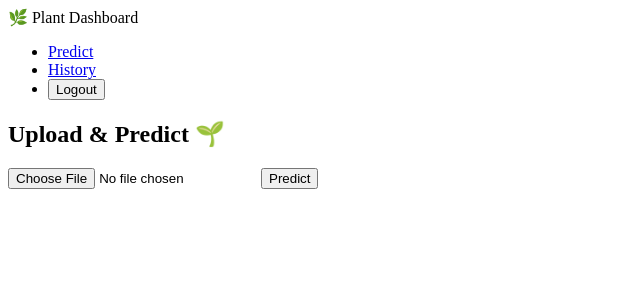
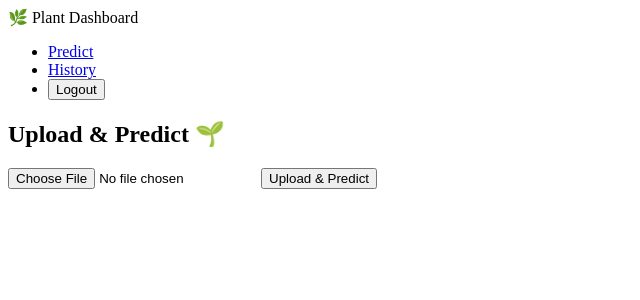
Before and after one commit to dheerajtingilikar-hash/multi-crop-frontend, a React (Create React App) app: page /dashboard in a window 1280 px wide. Shown: the top 300 px of the page, without its empty margins (0-640 px from the left). Built offline with nearby package versions, Linux system fonts and the light colour scheme; sample sign-in values are in the browser's storage.

Commit message:
Bypass login, allow direct dashboard access

```diff
--- a/src/components/UploadForm.js
+++ b/src/components/UploadForm.js
@@ -2,35 +2,68 @@ import React, { useState } from "react";
 
 function UploadForm({ setResults }) {
   const [file, setFile] = useState(null);
+  const [loading, setLoading] = useState(false);
+  const [errorText, setErrorText] = useState("");
 
   const handleSubmit = async (e) => {
     e.preventDefault();
     if (!file) return alert("Please upload an image");
 
+    setLoading(true);
+    setErrorText("");
+
     const formData = new FormData();
+    // make sure backend expects "file"
     formData.append("file", file);
 
-    const token = localStorage.getItem("token");
+    try {
+      const token = localStorage.getItem("token"); // may be "dummy-token"
+      const res = await fetch("https://multi-crop-plant.onrender.com/predict", {
+        method: "POST",
+        headers: token ? { Authorization: `Bearer ${token}` } : {}, // no content-type for FormData
+        body: formData,
+      });
 
-    const res = await fetch("https://multi-crop-plant.onrender.com/predict", {   // ✅ Render backend
-      method: "POST",
-      headers: {
-        Authorization: `Bearer ${token}`,
-      },
-      body: formData,
-    });
+      // log full response for debugging
+      console.log("Upload response status:", res.status, res.statusText);
 
-    const data = await res.json();
-    setResults(data);
+      const contentType = res.headers.get("content-type") || "";
+      let bodyText;
+      if (contentType.includes("application/json")) {
+        bodyText = await res.json();
+      } else {
+        bodyText = await res.text();
+      }
+      console.log("Upload response body:", bodyText);
+
+      if (!res.ok) {
+        setErrorText(`Error ${res.status}: ${JSON.stringify(bodyText)}`);
+        alert("Upload failed: " + (bodyText.detail || JSON.stringify(bodyText)));
+        setLoading(false);
+        return;
+      }
+
+      // success
+      setResults(bodyText);
+    } catch (err) {
+      console.error("Upload error catch:", err);
+      setErrorText(String(err));
+      alert("Something went wrong: " + err.message);
+    } finally {
+      setLoading(false);
+    }
   };
 
   return (
-    <form onSubmit={handleSubmit} className="space-y-4">
-      <input type="file" onChange={(e) => setFile(e.target.files[0])} />
-      <button type="submit" className="bg-green-600 text-white p-2 rounded">
-        Predict
-      </button>
-    </form>
+    <div>
+      <form onSubmit={handleSubmit}>
+        <input type="file" accept="image/*" onChange={(e) => setFile(e.target.files[0])} />
+        <button type="submit" disabled={loading}>
+          {loading ? "Uploading..." : "Upload & Predict"}
+        </button>
+      </form>
+      {errorText && <div style={{ color: "red", marginTop: 8 }}>{errorText}</div>}
+    </div>
   );
 }
 
```
